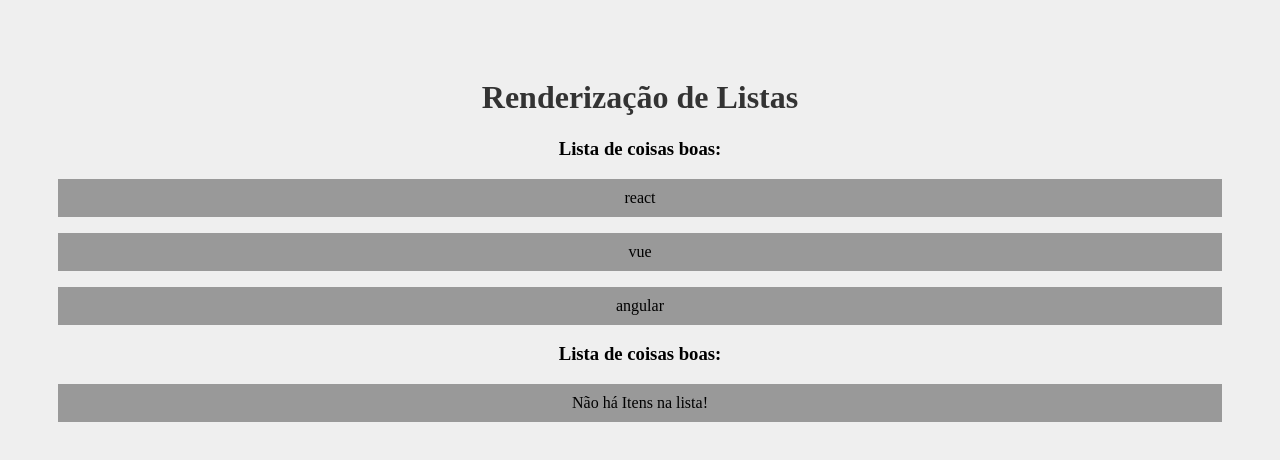
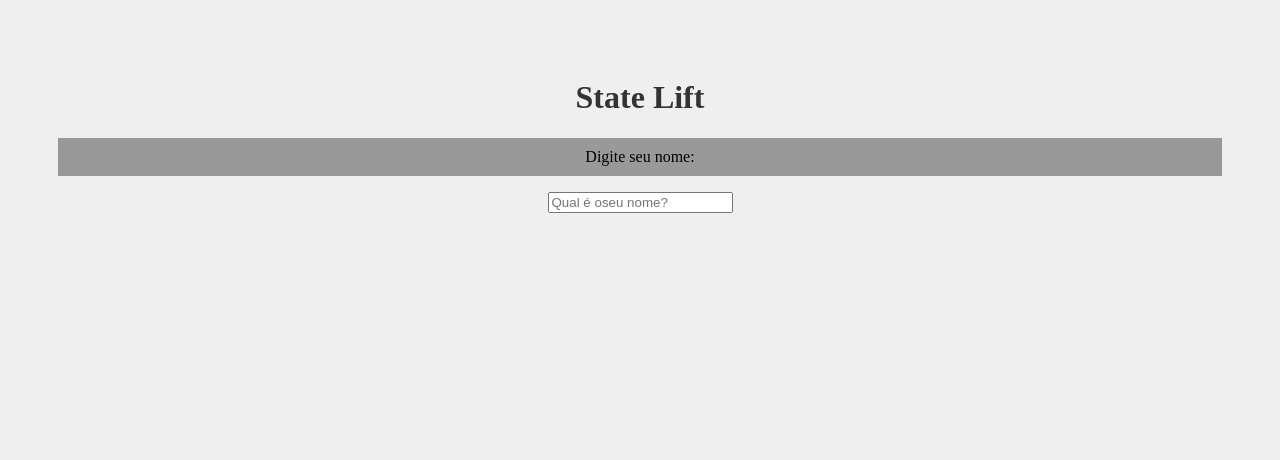
Before and after one commit to Henriquesoto92/REACT-AULAS, a React (Create React App) app: page / in a window 1280 px wide. Shown: the top 460 px of the page. Built offline with nearby package versions, Linux system fonts and the light colour scheme.

Commit message:
:construction: State Lift in React

```diff
--- a/src/App.js
+++ b/src/App.js
@@ -1,15 +1,20 @@
+import { useState } from 'react'
+
 import './App.css'
-import OutraLista from './components/OutraLista'
+import Saudacao from './components/Saudacao';
+import SeuNome from './components/SeuNome';
 
 function App() {
 
-  const meusItens = ['react', 'vue', 'angular']
+  const [nome, setNome] = useState()
+
 
   return (
     <div className="App">
-      <h1>Renderização de Listas</h1>
-      <OutraLista itens={meusItens} />
-      <OutraLista itens={''} />
+      <h1>State Lift</h1>
+      <SeuNome setNome={setNome} />
+      <Saudacao nome={nome} />
+
     </div>
   );
 }
--- /dev/null
+++ b/src/components/Saudacao.jsx
@@ -0,0 +1,15 @@
+function Saudacao({ nome }) {
+
+    function gerarSaudacao(algumNome) {
+        return `olá, ${algumNome}, tudo bem?`
+    }
+    return (
+        <>
+            {nome && <p>{gerarSaudacao(nome)}</p>
+                // só vai renderizar algo se tiver o nome escrito
+            }
+        </>
+    )
+}
+
+export default Saudacao
--- /dev/null
+++ b/src/components/SeuNome.jsx
@@ -0,0 +1,15 @@
+function SeuNome({ setNome }) {
+
+    return (
+        <div>
+            <p>Digite seu nome:</p>
+            <input
+                type="text"
+                placeholder="Qual é oseu nome?"
+                onChange={(e) => setNome(e.target.value)}
+            />
+        </div>
+    )
+}
+
+export default SeuNome
```
